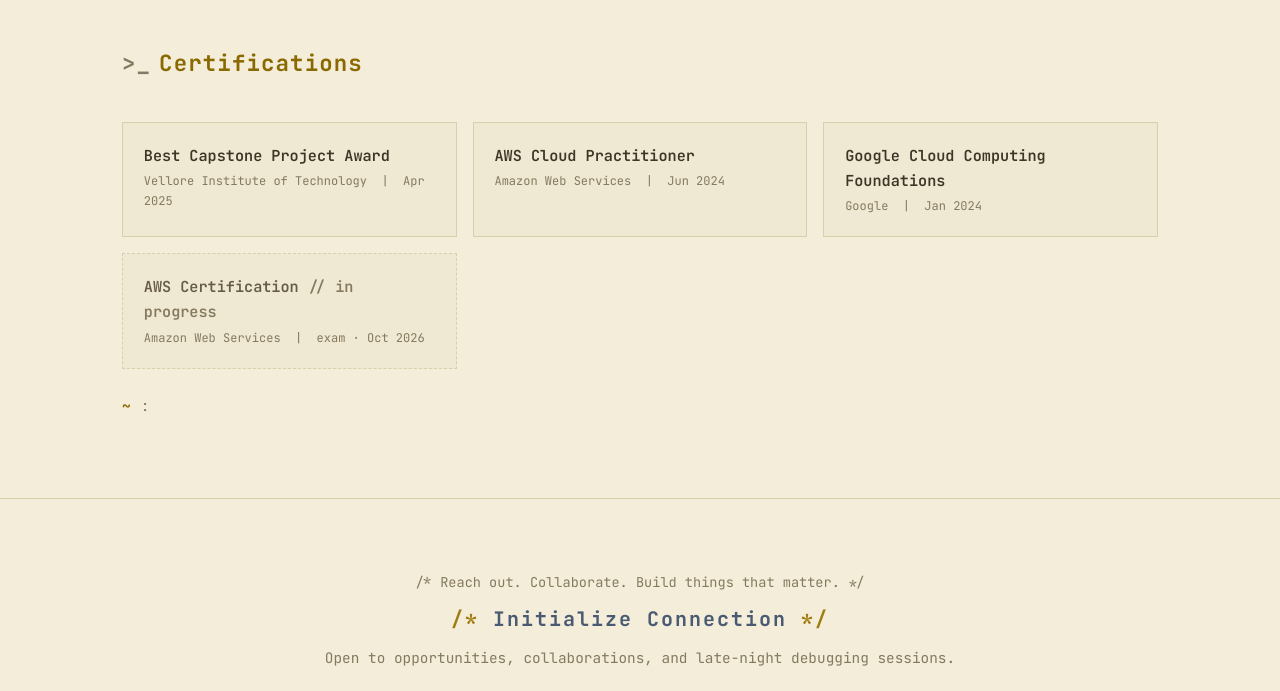
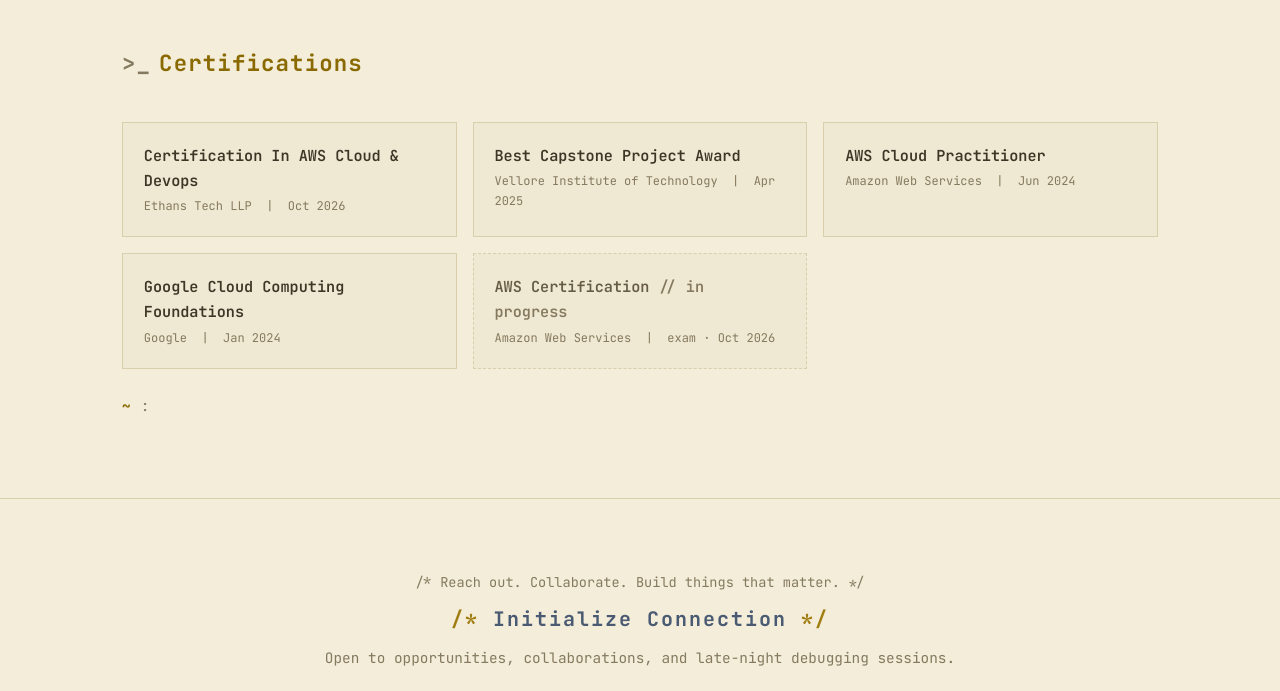
Before and after one commit to Krishnadeshpande2907/Portfolio, a plain HTML site: page index.html in a window 1280 px wide. Shown: the part 4092-4783 px from the top of the page. Drawn offline with nearby package versions, Linux system fonts and the light colour scheme.

Commit message:
Uploading DevOps Certificate

```diff
--- a/index.html
+++ b/index.html
@@ -496,6 +496,11 @@
 		<h2 class="section-title stacks-subtitle">Certifications</h2>
 		<div class="cert-grid">
 
+			<a href="certs/DevOps_Certificate.pdf" class="cert-card" target="_blank" rel="noopener">
+				<p class="cert-name">Certification In AWS Cloud & Devops</p>
+				<p class="cert-issuer">Ethans Tech LLP &nbsp;|&nbsp; Oct 2026</p>
+			</a>
+
 			<a href="certs/best-capstone-award.jpg" class="cert-card" target="_blank" rel="noopener">
 				<p class="cert-name">Best Capstone Project Award</p>
 				<p class="cert-issuer">Vellore Institute of Technology &nbsp;|&nbsp; Apr 2025</p>
@@ -507,7 +512,7 @@
 				<p class="cert-issuer">Amazon Web Services &nbsp;|&nbsp; Jun 2024</p>
 			</a>
 
-			<a href="certs/google-cloud-foundations.pdf" class="cert-card" target="_blank" rel="noopener">
+			<a href="certs/GCP_foundations.pdf" class="cert-card" target="_blank" rel="noopener">
 				<p class="cert-name">Google Cloud Computing Foundations</p>
 				<p class="cert-issuer">Google &nbsp;|&nbsp; Jan 2024</p>
 			</a>
```
Also changed, not shown: 3 other files.
